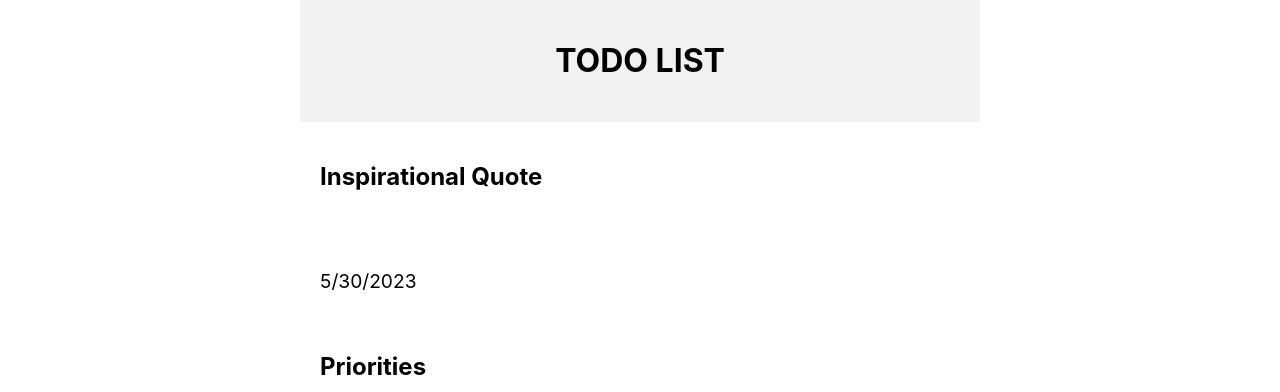
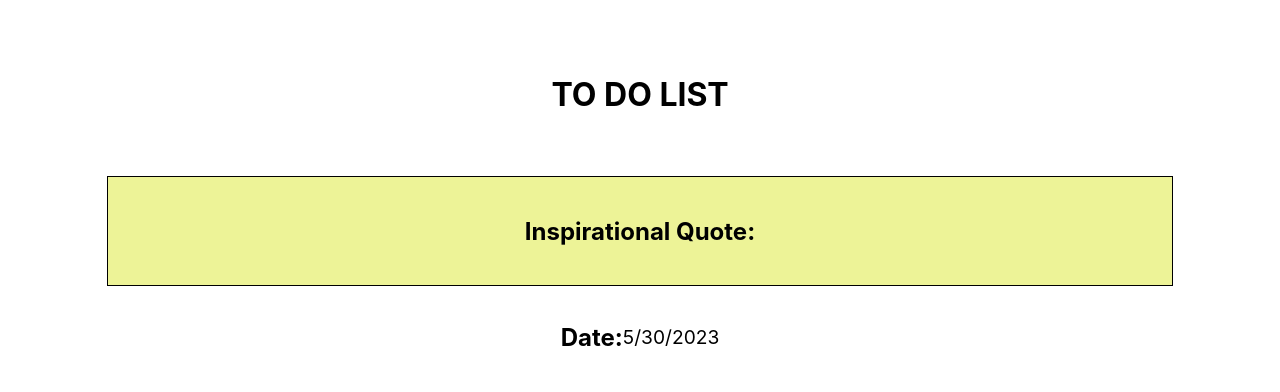
Before and after one commit to morganwestcoding/sonny-todo, a React (Create React App) app: page / in a window 1280 px wide. Shown: the top 392 px of the page. Built offline with nearby package versions, Linux system fonts and the light colour scheme; no server answers.

Commit message:
app update

```diff
--- a/src/App.css
+++ b/src/App.css
@@ -1,14 +1,38 @@
 /* CSS for TodoApp component */
 header {
-  background-color: #F1F1F1;
   text-align: center;
   padding: 20px;
+  width: 100%;
+  /* Add this line to center the header */
 }
 
-.container {
+.wrapper {
   display: flex;
-  flex-wrap: wrap;
+  flex-direction: column;
+  align-items: center;
   justify-content: center;
+  height: 100vh;
+}
+
+.quote {
+  text-align: center;
+  align-items: center;
+  justify-content: center;
+  background-color: rgb(237, 243, 151);
+  width: 80%;
+  border: 1px solid #000;
+  padding: 20px 20px;
+}
+
+.date {
+  display: flex;
+  align-items: center;
+}
+
+.date h2,
+.date p {
+  margin: 0;
+  line-height: 1;
 }
 
 .left-section {
--- a/src/App.js
+++ b/src/App.js
@@ -9,14 +9,14 @@ import PrioritiesSection from './PrioritiesSection';
 
 function App() {
   return (
-    <div className='container'>
+    <div className='wrapper'>
       <header>
-        <h1>TODO LIST</h1>
+        <h1>TO DO LIST</h1>
       </header>
-      <section>
+      <section className='quote'>
         <InspirationalQuote/>
       </section>
-      <section>
+      <section className='date'>
         <DateRow/>
       </section>
       <div className="flex-container">
--- a/src/DateRow.js
+++ b/src/DateRow.js
@@ -3,7 +3,12 @@ import React from 'react';
 function DateRow() {
   const currentDate = new Date().toLocaleDateString();
 
-  return <p>{currentDate}</p>;
+  return (
+    <div className='date'>
+      <h2>Date:</h2>
+      <p>{currentDate}</p>
+    </div>
+    );
 }
 
 export default DateRow;
--- a/src/InspirationalQuote.js
+++ b/src/InspirationalQuote.js
@@ -18,7 +18,7 @@ function InspirationalQuote() {
 
   return (
     <div>
-      <h2>Inspirational Quote</h2>
+      <h2>Inspirational Quote:</h2>
       <p>{quote}</p>
     </div>
   );
```
